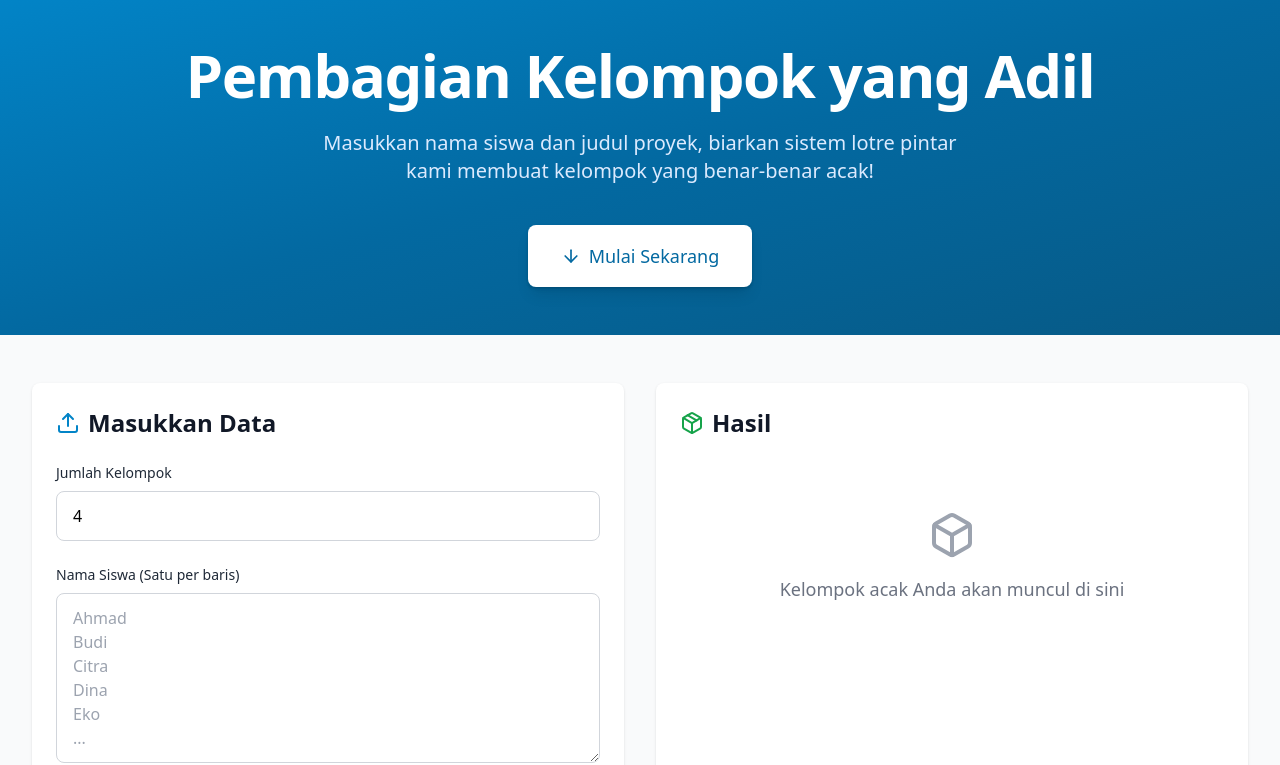
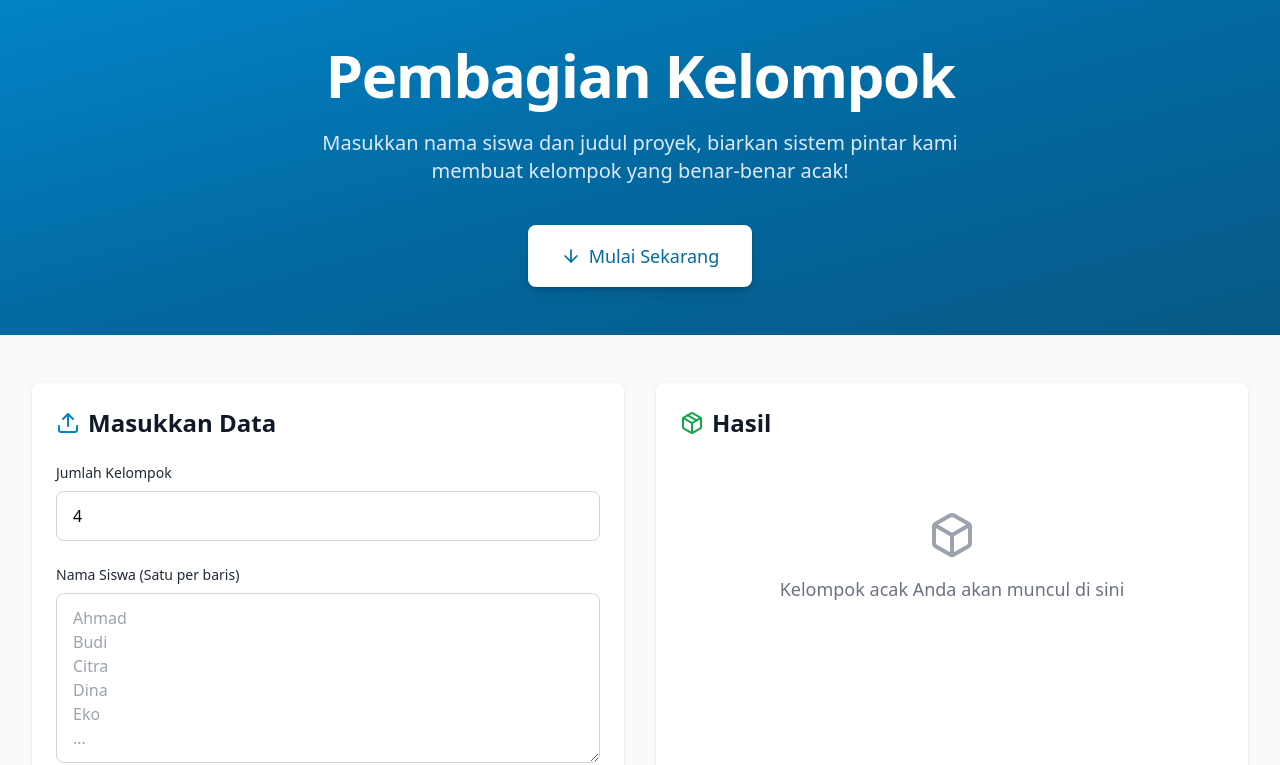
Before and after one commit to emanam99/acak-grup, a plain HTML site: page index.html in a window 1280 px wide. Shown: the part 67-832 px from the top of the page. Drawn offline with nearby package versions, Linux system fonts and the light colour scheme; some packages are replaced by stand-ins of ours; a script that the page names is missing.

Commit message:
Update index.html

```diff
--- a/index.html
+++ b/index.html
@@ -103,10 +103,10 @@
     <div class="bg-gradient-to-br from-primary-600 via-primary-700 to-primary-800 text-white">
         <div class="max-w-7xl mx-auto py-8 sm:py-12 px-4 sm:px-6 lg:px-8 text-center">
             <h1 class="text-3xl sm:text-4xl lg:text-5xl xl:text-6xl font-extrabold tracking-tight">
-                Pembagian Kelompok yang Adil
+                Pembagian Kelompok
             </h1>
             <p class="mt-4 sm:mt-6 max-w-2xl mx-auto text-lg sm:text-xl text-blue-100">
-                Masukkan nama siswa dan judul proyek, biarkan sistem lotre pintar kami membuat kelompok yang benar-benar acak!
+                Masukkan nama siswa dan judul proyek, biarkan sistem pintar kami membuat kelompok yang benar-benar acak!
             </p>
             <div class="mt-8 sm:mt-10 flex justify-center">
                 <div class="rounded-md shadow">
```
